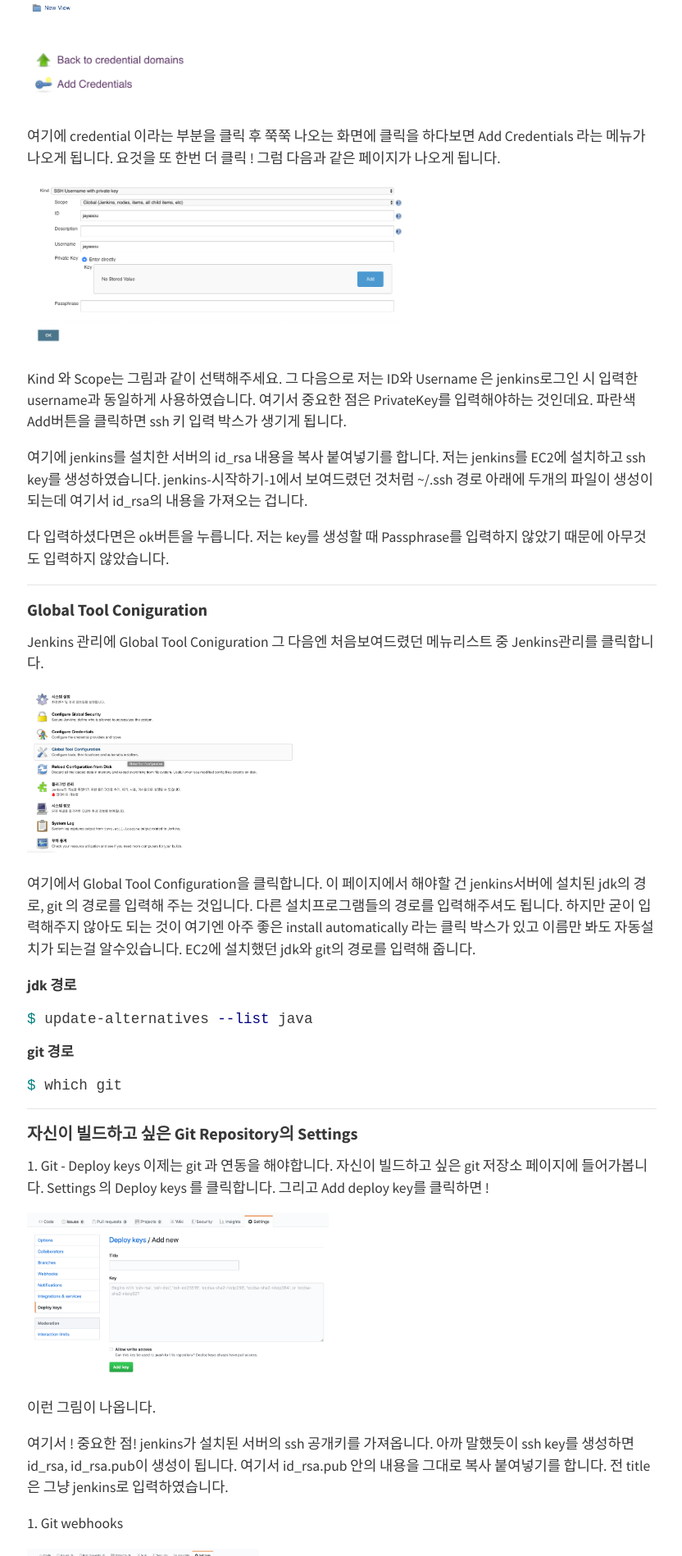
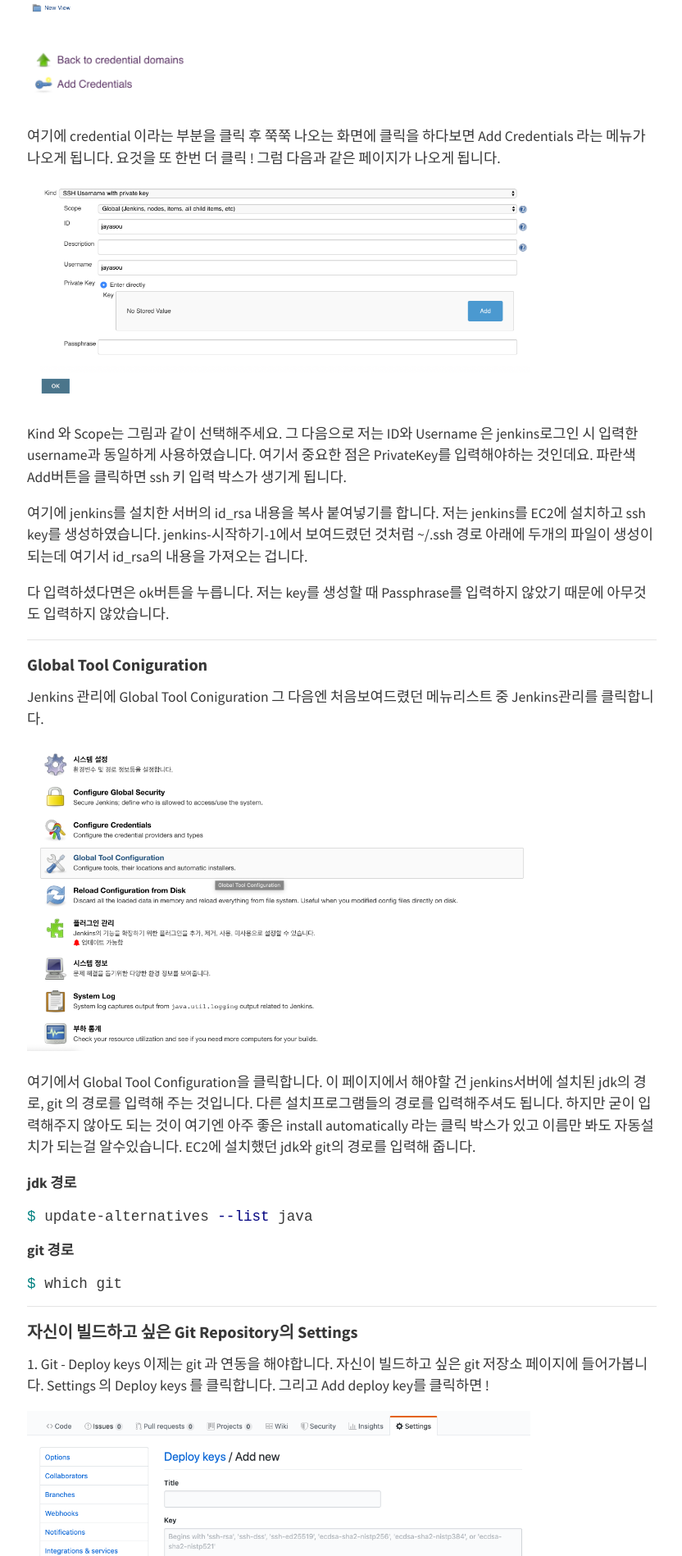
Before and after one commit to jayasou/jayasou.github.io, a Jekyll site: the page built from _posts/2019-06-23-jenkins-설치하기_2.md, in a window 1280 px wide. Shown: the part 755-2653 px from the top of the page at 82% size, without its empty margins (223-1055 px from the left). Built offline with Jekyll 4.4.1, drawn with Linux system fonts in a browser that asks for light colours; nearby versions of some CDN libraries; comment, search, counter and statistics services are not loaded.

Commit message:
Update: Image Size

```diff
--- a/_posts/2019-06-23-jenkins-설치하기_2.md
+++ b/_posts/2019-06-23-jenkins-설치하기_2.md
@@ -26,7 +26,7 @@
 여기에 credential 이라는 부분을 클릭 후 쭉쭉 나오는 화면에 클릭을 하다보면 Add Credentials 라는 메뉴가 나오게 됩니다. 요것을 또 한번 더 클릭 !
 그럼 다음과 같은 페이지가 나오게 됩니다.
 
-![jenkins-credential_input](/images/jenkins-credential_input.png){: width="auto" height="200px"}
+![jenkins-credential_input](/images/jenkins-credential_input.png){: width="80%" height="auto"}
 
 Kind 와 Scope는 그림과 같이 선택해주세요. 그 다음으로 저는 ID와 Username 은 jenkins로그인 시 입력한 username과 동일하게 사용하였습니다.
 여기서 중요한 점은 PrivateKey를 입력해야하는 것인데요. 파란색 Add버튼을 클릭하면 ssh 키 입력 박스가 생기게 됩니다.
@@ -41,7 +41,7 @@
 Jenkins 관리에 Global Tool Coniguration
 그 다음엔 처음보여드렸던 메뉴리스트 중 Jenkins관리를 클릭합니다.
 
-![jenkins-globtool](/images/jenkins-globtool.png){: width="auto" height="200px"}
+![jenkins-globtool](/images/jenkins-globtool.png){: width="80%" height="auto"}
 
 여기에서 Global Tool Configuration을 클릭합니다. 이 페이지에서 해야할 건 jenkins서버에 설치된 jdk의 경로, git 의 경로를 입력해 주는 것입니다. 다른 설치프로그램들의 경로를 입력해주셔도 됩니다. 하지만 굳이 입력해주지 않아도 되는 것이 여기엔 아주 좋은 install automatically 라는 클릭 박스가 있고 이름만 봐도 자동설치가 되는걸 알수있습니다.
 EC2에 설치했던 jdk와 git의 경로를 입력해 줍니다.
@@ -65,7 +65,7 @@
 이제는 git 과 연동을 해야합니다. 자신이 빌드하고 싶은 git 저장소 페이지에 들어가봅니다.
 Settings 의 Deploy keys 를 클릭합니다. 그리고 Add deploy key를 클릭하면 !
 
-![jenkins-git-deploykey](/images/jenkins-git-deploykey.png){: width="auto" height="200px"}
+![jenkins-git-deploykey](/images/jenkins-git-deploykey.png){: width="80%" height="auto"}
 
 이런 그림이 나옵니다.
 
@@ -74,7 +74,7 @@
 
 2. Git webhooks
 
-![jenkins-git-webhook](/images/jenkins-git-webhook.png){: width="auto" height="200px"}
+![jenkins-git-webhook](/images/jenkins-git-webhook.png){: width="80%" height="auto"}
 
 위의 그림처럼 입력합니다.
 Payload URL 에는 자신의 Jenkins url + /github-webhook/ 을 입력합니다. 마지막에 꼭 / 를 입력해주세요.
```
